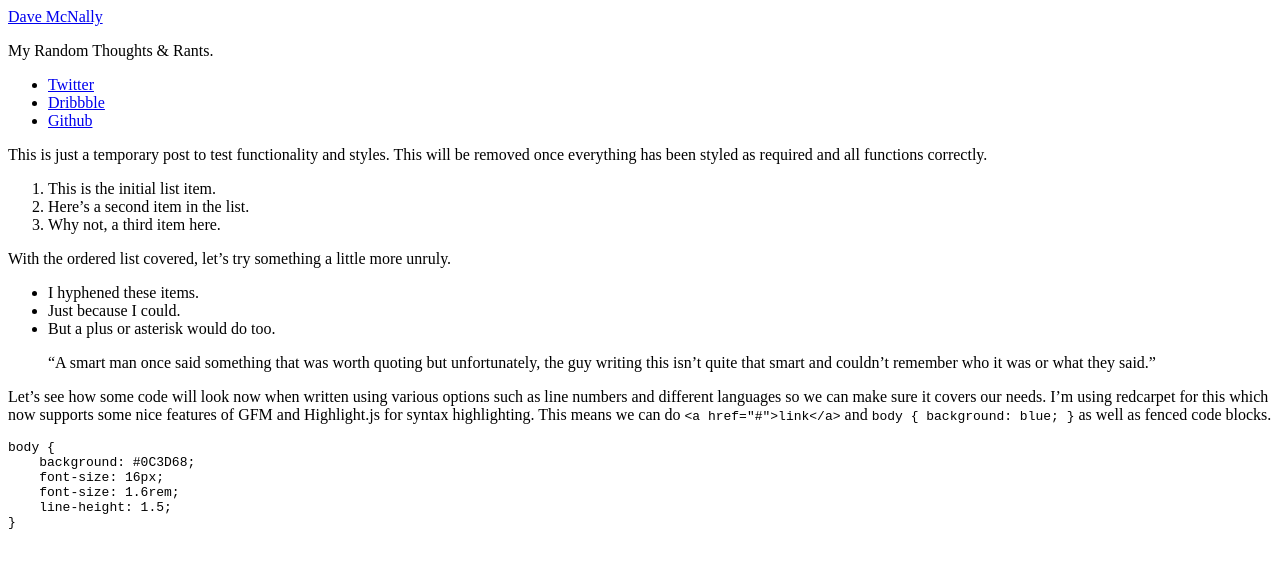
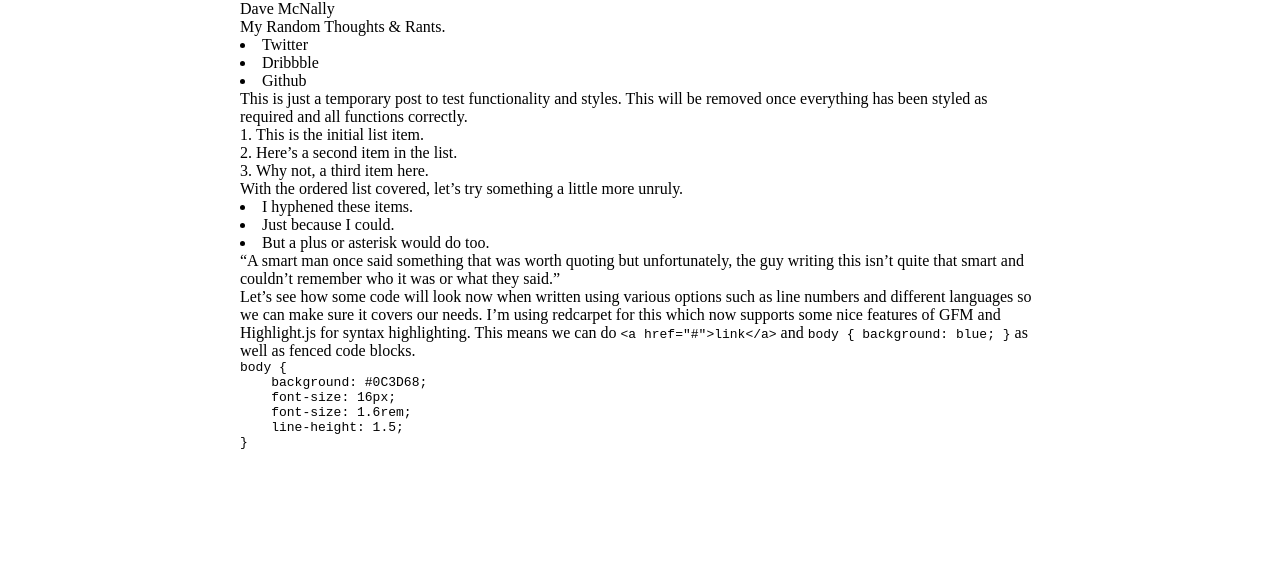
Before and after one commit to davemcnally/davemcnally.github.io, a Jekyll site: the page built from _posts/2014-07-12-temp-post.md, in a window 1280 px wide. Shown: the top 568 px of the page. Built offline with Jekyll 4.4.1, drawn with Linux system fonts in a browser that asks for light colours; Markdown is read by kramdown in place of the engine named in the settings.

Commit message:
CSS added to repo for Jekyll.

```diff
--- a/_includes/_head.html
+++ b/_includes/_head.html
@@ -9,8 +9,8 @@
     <meta name="keywords" content="" />
     <meta name="viewport" content="width=device-width, initial-scale=1, maximum-scale=1, user-scalable=no" />
 
-    <link rel="icon" type="image/png" href="{{ site.baseurl }}images/favicon.png" />
-    <link rel="apple-touch-icon" href="{{ site.baseurl }}images/apple-icon.png" />
+    <link rel="icon" type="image/png" href="{{ site.url }}/images/favicon.png" />
+    <link rel="apple-touch-icon" href="{{ site.url }}/images/apple-icon.png" />
 
-    <link rel="stylesheet" href="{{ site.baseurl }}css/styles.css" />
+    <link rel="stylesheet" href="{{ site.url }}/css/styles.css" />
 </head>
--- /dev/null
+++ b/css/styles.css
@@ -0,0 +1 @@
+abbr,address,article,aside,audio,b,blockquote,body,canvas,caption,cite,code,dd,del,details,dfn,div,dl,dt,em,fieldset,figcaption,figure,footer,form,h1,h2,h3,h4,h5,h6,header,hgroup,html,i,iframe,img,ins,kbd,label,legend,li,mark,menu,nav,object,ol,p,pre,q,samp,section,small,span,strong,sub,summary,sup,table,tbody,td,tfoot,th,thead,time,tr,ul,var,video{margin:0;padding:0;border:0;outline:0;font-size:100%;vertical-align:baseline;background:0 0}html{text-size-adjust:none}a{text-decoration:none;color:inherit}article,aside,details,figcaption,figure,footer,header,hgroup,menu,nav,section{display:block}nav ul{list-style:none}ol,ul{list-style-position:inside}blockquote:after,blockquote:before,q:after,q:before{content:'';content:none}q{quotes:none}h1,h2,h3,h4,h5,h6{font-weight:400}*,:after,:before{-moz-box-sizing:border-box;-webkit-box-sizing:border-box;box-sizing:border-box}.hide-text{text-indent:100%;white-space:nowrap;overflow:hidden;color:transparent}.group:after{content:".";display:block;height:0;clear:both;visibility:hidden}.wrap{width:87.5%;max-width:800px;margin:0 auto}article{margin:40px 0}article img{max-width:100%;height:auto}
```
Also changed, not shown: Gruntfile.js (+4 -4 lines).
